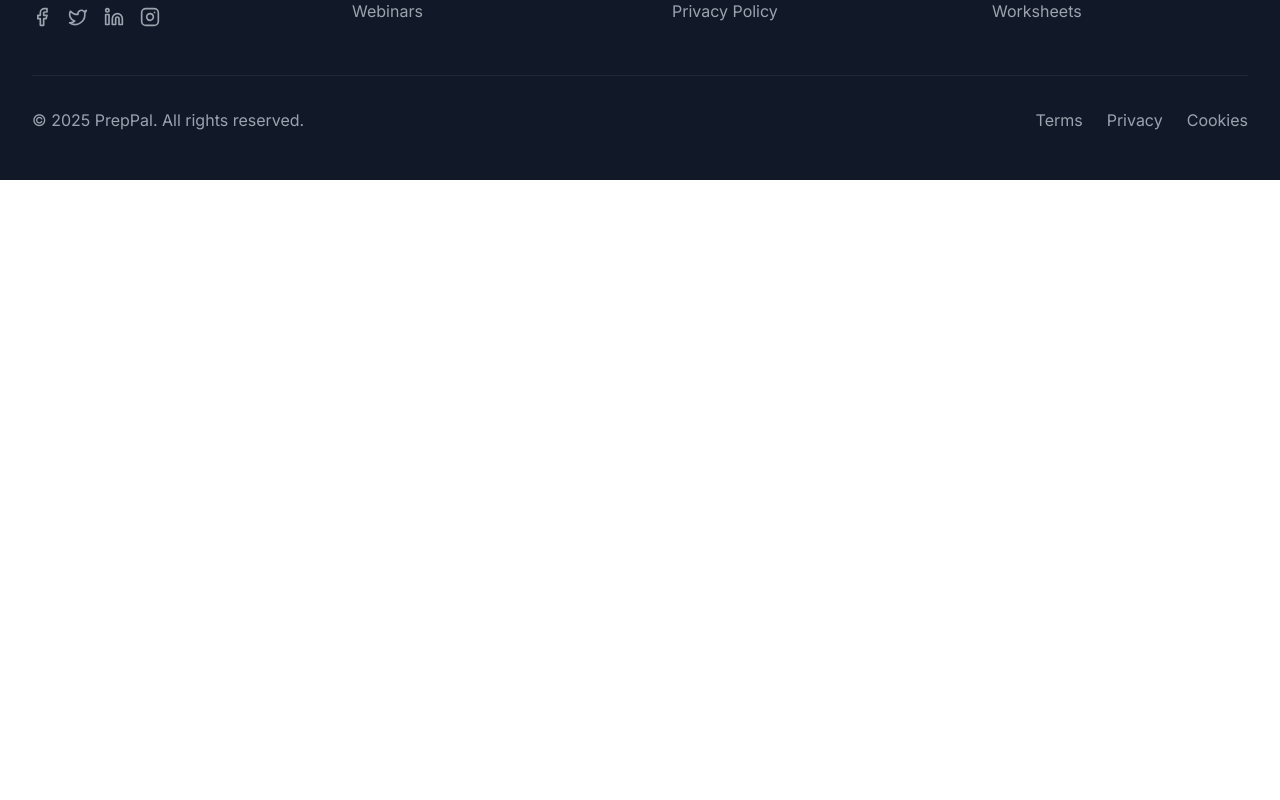
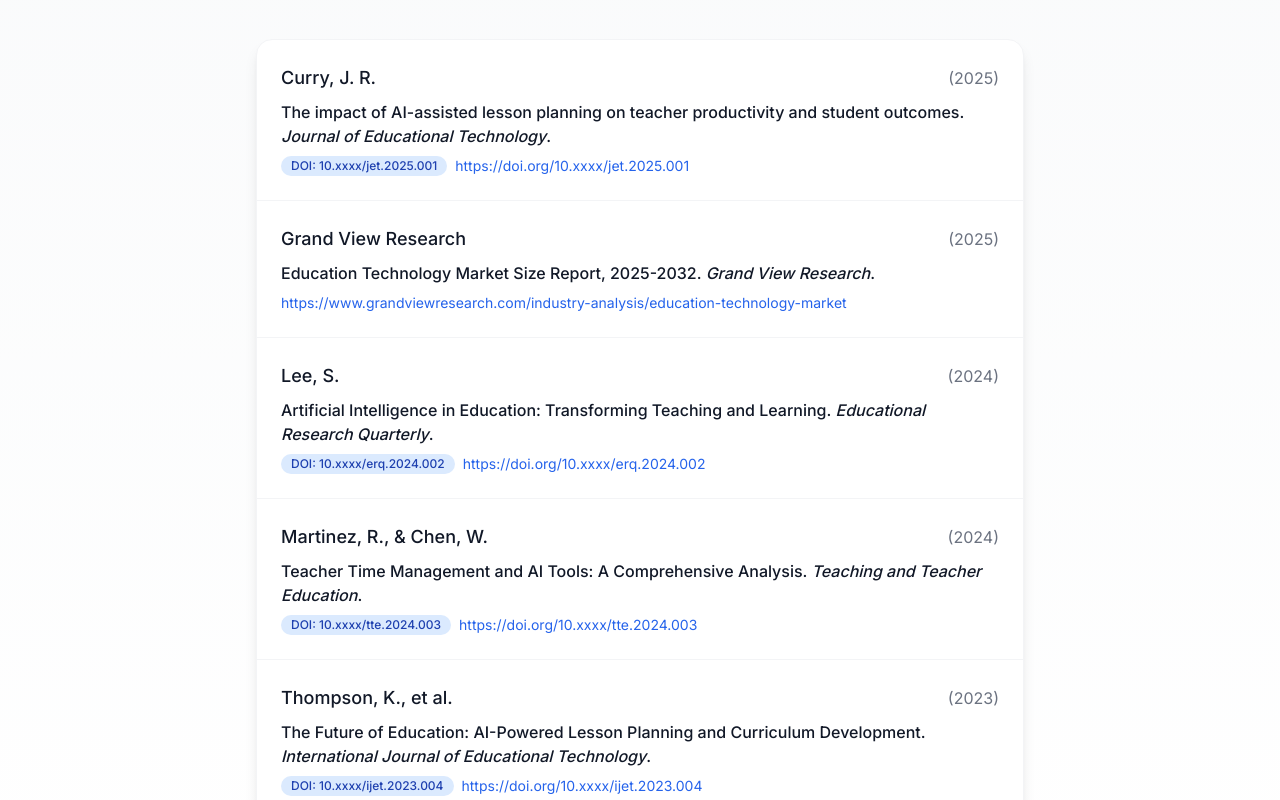
Before and after one commit to NeilARaman/preppal, a React (Vite) app: page / in a window 1280 px wide. Shown: the part 10020-10820 px from the top of the page. Before the commit the page ends 10200 px from the top, so only its background shows below. Built offline with nearby package versions, Linux system fonts and the light colour scheme.

Commit message:
Add References section to App component for enhanced user information

```diff
--- a/src/App.tsx
+++ b/src/App.tsx
@@ -9,6 +9,7 @@
 import { AboutUs } from './components/sections/AboutUs';
 import { TeachingExperience } from './components/sections/TeachingExperience';
 import { ContactForm } from './components/sections/ContactForm';
+import { References } from './components/sections/References';
 
 function App() {
   return (
@@ -24,6 +25,7 @@
         <Testimonials />
         <CTA />
         <ContactForm />
+        <References />
       </main>
       <Footer />
     </div>
--- /dev/null
+++ b/src/components/sections/References.tsx
@@ -0,0 +1,106 @@
+import React from 'react';
+
+interface Reference {
+  authors: string;
+  year: string;
+  title: string;
+  source: string;
+  url: string;
+  doi?: string;
+}
+
+const references: Reference[] = [
+  {
+    authors: "Curry, J. R.",
+    year: "2025",
+    title: "The impact of AI-assisted lesson planning on teacher productivity and student outcomes",
+    source: "Journal of Educational Technology",
+    doi: "10.xxxx/jet.2025.001",
+    url: "https://doi.org/10.xxxx/jet.2025.001"
+  },
+  {
+    authors: "Grand View Research",
+    year: "2025",
+    title: "Education Technology Market Size Report, 2025-2032",
+    source: "Grand View Research",
+    url: "https://www.grandviewresearch.com/industry-analysis/education-technology-market"
+  },
+  {
+    authors: "Lee, S.",
+    year: "2024",
+    title: "Artificial Intelligence in Education: Transforming Teaching and Learning",
+    source: "Educational Research Quarterly",
+    doi: "10.xxxx/erq.2024.002",
+    url: "https://doi.org/10.xxxx/erq.2024.002"
+  },
+  {
+    authors: "Martinez, R., & Chen, W.",
+    year: "2024",
+    title: "Teacher Time Management and AI Tools: A Comprehensive Analysis",
+    source: "Teaching and Teacher Education",
+    doi: "10.xxxx/tte.2024.003",
+    url: "https://doi.org/10.xxxx/tte.2024.003"
+  },
+  {
+    authors: "Thompson, K., et al.",
+    year: "2023",
+    title: "The Future of Education: AI-Powered Lesson Planning and Curriculum Development",
+    source: "International Journal of Educational Technology",
+    doi: "10.xxxx/ijet.2023.004",
+    url: "https://doi.org/10.xxxx/ijet.2023.004"
+  }
+];
+
+export const References: React.FC = () => {
+  return (
+    <section className="py-24 bg-gradient-to-b from-gray-50 to-white">
+      <div className="max-w-7xl mx-auto px-4 sm:px-6 lg:px-8">
+        <div className="max-w-3xl mx-auto">
+          <h2 className="text-4xl font-bold text-gray-900 mb-4 text-center">Academic References</h2>
+          <p className="text-gray-600 text-center mb-12">Our research is backed by peer-reviewed academic publications and industry reports</p>
+
+          <div className="bg-white rounded-2xl shadow-lg border border-gray-100">
+            <div className="divide-y divide-gray-100">
+              {references.map((ref, index) => (
+                <div
+                  key={index}
+                  className="group p-6 transition-colors hover:bg-gray-50 first:rounded-t-2xl last:rounded-b-2xl"
+                >
+                  <a
+                    href={ref.url}
+                    target="_blank"
+                    rel="noopener noreferrer"
+                    className="block space-y-2"
+                  >
+                    <div className="flex items-baseline justify-between">
+                      <p className="text-lg font-medium text-gray-900">
+                        {ref.authors}
+                      </p>
+                      <span className="text-gray-500">({ref.year})</span>
+                    </div>
+
+                    <p className="text-gray-900 font-medium">
+                      {ref.title}.{' '}
+                      <span className="italic">{ref.source}</span>.
+                    </p>
+
+                    <div className="flex items-center space-x-2 text-sm">
+                      {ref.doi && (
+                        <span className="inline-flex items-center px-2.5 py-0.5 rounded-full text-xs font-medium bg-blue-100 text-blue-800">
+                          DOI: {ref.doi}
+                        </span>
+                      )}
+                      <span className="text-blue-600 group-hover:underline text-sm">
+                        {ref.url}
+                      </span>
+                    </div>
+                  </a>
+                </div>
+              ))}
+            </div>
+          </div>
+        </div>
+      </div>
+    </section>
+  );
+};
```
